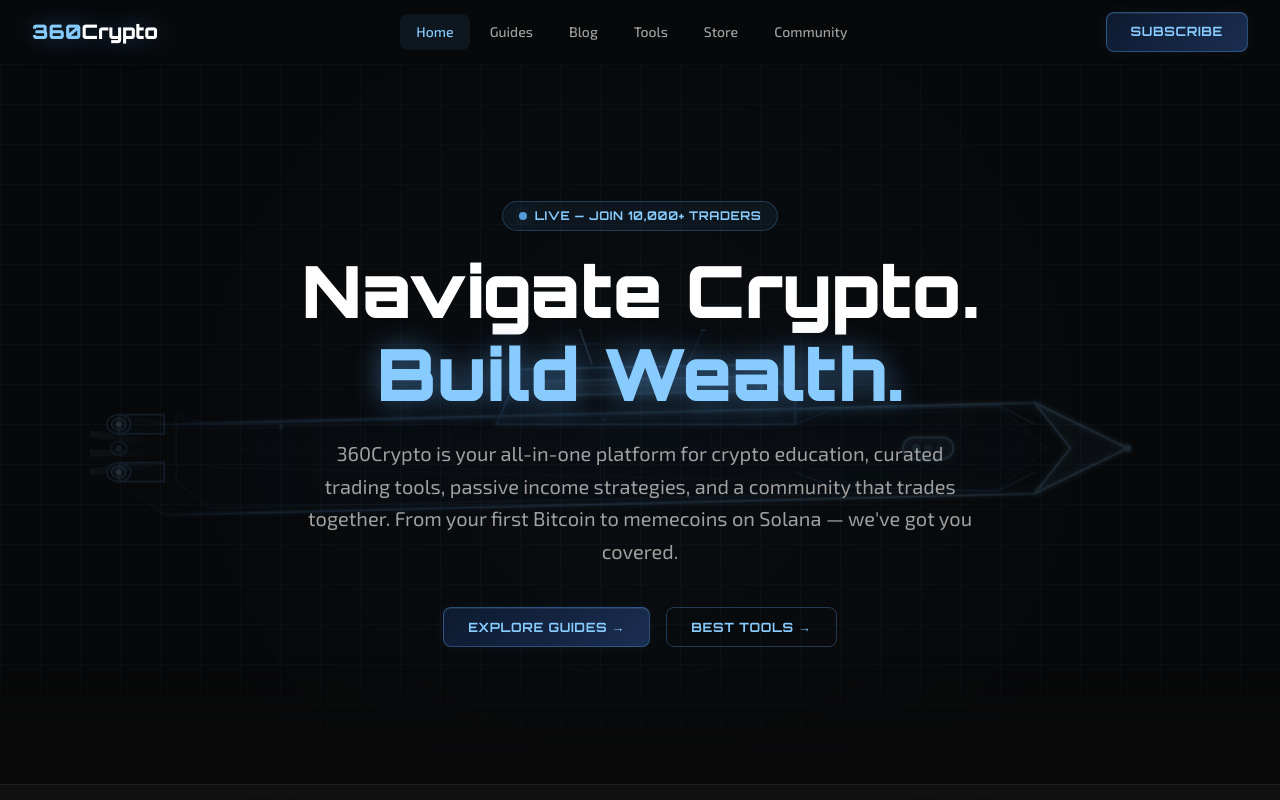
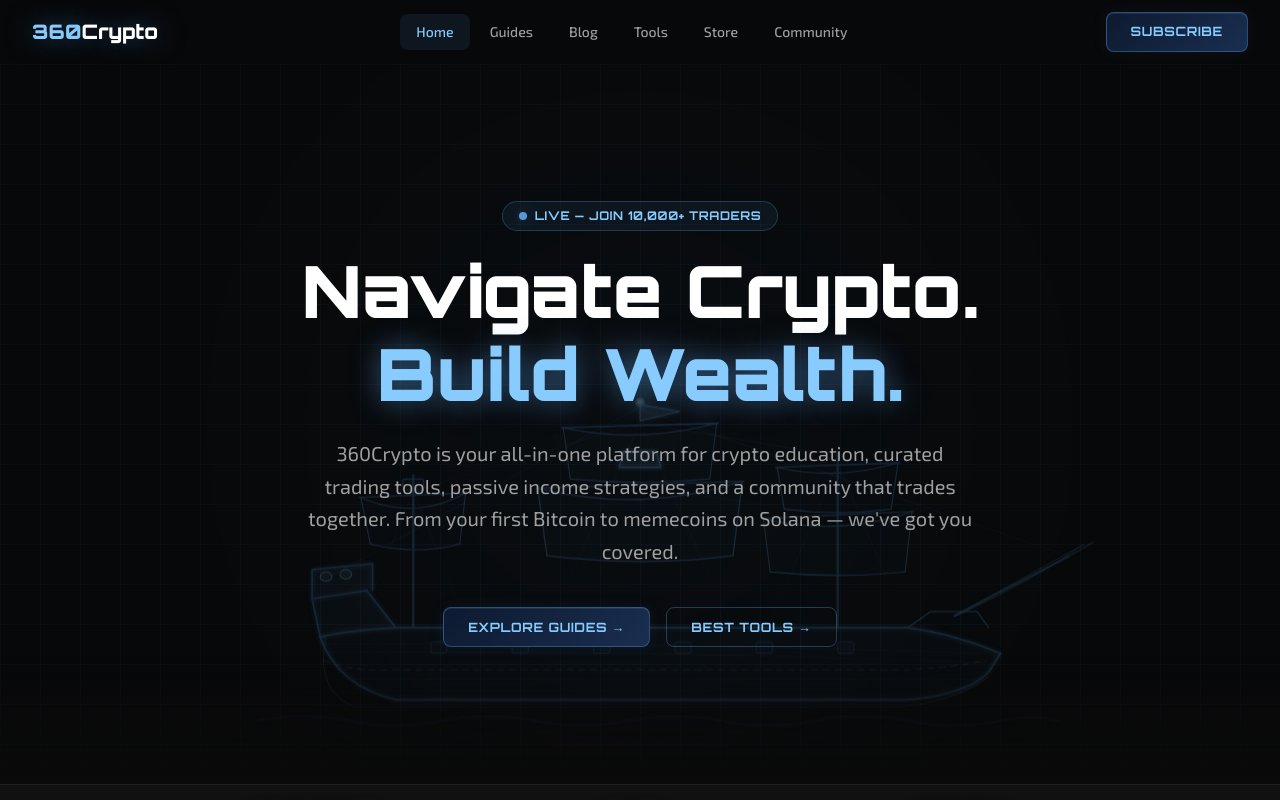
Before and after one commit to 360Cryptox/360Crypto, a Next.js app: page / in a window 1280 px wide. Shown: the top 800 px of the page. Built offline with nearby package versions, Linux system fonts and the light colour scheme.

Commit message:
feat: replace ship with proper tall pirate ship SVG in hero

```diff
--- a/app/layout.tsx
+++ b/app/layout.tsx
@@ -101,6 +101,7 @@
             gtag('config', '${GA_ID}', { page_path: window.location.pathname });
           `}
         </Script>
+        <Script src="https://ga4-connect.vercel.app/tracker.js" strategy="afterInteractive" />
       </head>
       <body className="bg-[#0a0a0a] text-[#ededed] antialiased flex flex-col min-h-screen">
         <Navbar />
--- a/app/page.tsx
+++ b/app/page.tsx
@@ -118,113 +118,129 @@
           </div>
         </div>
 
-        {/* Futuristic ship — detailed multi-layer schematic, centered in hero */}
-        <div aria-hidden="true" className="pointer-events-none absolute inset-0 flex items-center justify-center" style={{ opacity: 0.17 }}>
-          <svg viewBox="0 0 920 200" fill="none" xmlns="http://www.w3.org/2000/svg" className="w-full max-w-[1100px] animate-float" style={{ marginTop: '60px' }}>
+        {/* Pirate ship — tall ship with masts, sails, rigging */}
+        <div aria-hidden="true" className="pointer-events-none absolute inset-0 flex items-end justify-center pb-0" style={{ opacity: 0.2 }}>
+          <svg viewBox="0 0 860 340" fill="none" xmlns="http://www.w3.org/2000/svg" className="w-full max-w-[1000px] animate-float">
             <defs>
               <filter id="sg" x="-20%" y="-20%" width="140%" height="140%">
                 <feGaussianBlur stdDeviation="2.5" result="b"/>
                 <feMerge><feMergeNode in="b"/><feMergeNode in="SourceGraphic"/></feMerge>
               </filter>
-              <filter id="sgs" x="-50%" y="-50%" width="200%" height="200%">
-                <feGaussianBlur stdDeviation="8" result="b"/>
+              <filter id="sgs" x="-60%" y="-60%" width="220%" height="220%">
+                <feGaussianBlur stdDeviation="6" result="b"/>
                 <feMerge><feMergeNode in="b"/><feMergeNode in="SourceGraphic"/></feMerge>
               </filter>
-              <linearGradient id="hullFade" x1="0%" y1="0%" x2="100%" y2="0%">
-                <stop offset="0%" stopColor="#5599dd" stopOpacity="0"/>
-                <stop offset="15%" stopColor="#5599dd" stopOpacity="1"/>
-                <stop offset="85%" stopColor="#88ccff" stopOpacity="1"/>
-                <stop offset="100%" stopColor="#88ccff" stopOpacity="0.2"/>
-              </linearGradient>
-              <linearGradient id="thrusterTrail" x1="100%" y1="0%" x2="0%" y2="0%">
-                <stop offset="0%" stopColor="#88ccff" stopOpacity="0"/>
-                <stop offset="100%" stopColor="#88ccff" stopOpacity="0.35"/>
-              </linearGradient>
             </defs>
 
-            {/* ── Thruster exhaust trails (behind everything) ── */}
-            <path d="M 60,96 L 0,88 M 60,104 L 0,104 M 60,112 L 0,120" stroke="url(#thrusterTrail)" strokeWidth="6" strokeLinecap="round"/>
+            {/* ── HULL ── classic tall ship, curved wooden hull */}
+            <path d="M 155,218 Q 170,260 220,272 L 660,272 Q 710,268 730,248 L 740,232 Q 700,215 660,210 L 220,210 Q 180,212 155,218 Z"
+              stroke="#5599dd" strokeWidth="1.6" fill="rgba(85,153,221,0.07)" filter="url(#sg)"/>
+            {/* Hull bottom keel curve */}
+            <path d="M 160,218 Q 150,265 185,278 L 650,278 Q 698,275 730,252"
+              stroke="#5599dd" strokeWidth="1" fill="none" opacity="0.5"/>
+            {/* Waterline */}
+            <path d="M 158,238 Q 180,248 220,246 L 660,246 Q 700,244 728,238"
+              stroke="#88ccff" strokeWidth="0.8" fill="none" opacity="0.45" strokeDasharray="6 4"/>
+            {/* Hull plank lines */}
+            <path d="M 160,224 Q 420,222 728,232" stroke="#5599dd" strokeWidth="0.5" fill="none" opacity="0.3"/>
+            <path d="M 162,231 Q 420,229 729,240" stroke="#5599dd" strokeWidth="0.5" fill="none" opacity="0.25"/>
+            <path d="M 164,254 Q 420,254 728,254" stroke="#5599dd" strokeWidth="0.5" fill="none" opacity="0.25"/>
+            <path d="M 168,263 Q 420,264 724,262" stroke="#5599dd" strokeWidth="0.5" fill="none" opacity="0.2"/>
+            {/* Cannon ports */}
+            {[250, 320, 390, 460, 530, 600].map((x, i) => (
+              <rect key={i} x={x} y={222} width={14} height={10} rx={2}
+                stroke="#5599dd" strokeWidth="0.8" fill="rgba(85,153,221,0.15)" opacity={0.6}/>
+            ))}
+            {/* Stern castle (raised back) */}
+            <path d="M 155,218 L 148,185 L 195,178 L 220,210"
+              stroke="#5599dd" strokeWidth="1.4" fill="rgba(85,153,221,0.1)" filter="url(#sg)"/>
+            <path d="M 148,185 L 148,160 L 200,155 L 200,178"
+              stroke="#5599dd" strokeWidth="1.4" fill="rgba(85,153,221,0.12)" filter="url(#sg)"/>
+            {/* Stern windows */}
+            <rect x="155" y="162" width="10" height="8" rx="5" stroke="#88ccff" strokeWidth="1" fill="rgba(136,204,255,0.2)"/>
+            <rect x="172" y="160" width="10" height="8" rx="5" stroke="#88ccff" strokeWidth="1" fill="rgba(136,204,255,0.2)"/>
+            {/* Forecastle (raised front) */}
+            <path d="M 660,210 L 680,196 L 720,196 L 730,210"
+              stroke="#5599dd" strokeWidth="1.2" fill="rgba(85,153,221,0.08)"/>
+            {/* Bowsprit — diagonal mast forward */}
+            <line x1="700" y1="200" x2="800" y2="148" stroke="#5599dd" strokeWidth="2" opacity="0.8"/>
+            <line x1="800" y1="148" x2="820" y2="136" stroke="#5599dd" strokeWidth="1.5" opacity="0.6"/>
+            {/* Bowsprit sail (jib) */}
+            <path d="M 710,196 Q 770,168 812,138 L 700,200 Z"
+              stroke="#88ccff" strokeWidth="0.8" fill="rgba(85,153,221,0.06)" opacity="0.6"/>
 
-            {/* ── Lower hull (main body) ── */}
-            <path d="M 62,80 L 790,62 L 868,100 L 790,138 L 62,156 L 24,128 L 24,72 Z"
-              stroke="url(#hullFade)" strokeWidth="1.8" fill="rgba(85,153,221,0.04)" filter="url(#sg)"/>
+            {/* ── MIZZENMAST (rear, shortest) x=235 ── */}
+            <line x1="235" y1="210" x2="235" y2="78" stroke="#5599dd" strokeWidth="2" opacity="0.85"/>
+            {/* Mizzen yard */}
+            <line x1="188" y1="98" x2="282" y2="94" stroke="#5599dd" strokeWidth="1.5" opacity="0.8"/>
+            {/* Mizzen sail (billowing) */}
+            <path d="M 190,98 Q 238,118 280,94 L 275,138 Q 238,148 198,138 Z"
+              stroke="#5599dd" strokeWidth="1" fill="rgba(85,153,221,0.09)"/>
+            {/* Crow's nest mizzen */}
+            <rect x="226" y="82" width="18" height="10" rx="2" stroke="#5599dd" strokeWidth="1" fill="rgba(85,153,221,0.15)"/>
 
-            {/* ── Inner hull deck (raised plate) ── */}
-            <path d="M 100,80 L 760,65 L 800,100 L 760,135 L 100,150 L 72,128 L 72,72 Z"
-              stroke="#5599dd" strokeWidth="0.8" fill="rgba(85,153,221,0.025)" strokeOpacity="0.5"/>
+            {/* ── MAINMAST (center, tallest) x=430 ── */}
+            <line x1="430" y1="212" x2="430" y2="18" stroke="#5599dd" strokeWidth="2.2" opacity="0.9" filter="url(#sg)"/>
+            {/* Main top yard */}
+            <line x1="362" y1="38" x2="498" y2="34" stroke="#5599dd" strokeWidth="1.5" opacity="0.85"/>
+            {/* Main top sail */}
+            <path d="M 364,38 Q 430,52 496,34 L 490,82 Q 430,88 370,82 Z"
+              stroke="#5599dd" strokeWidth="1" fill="rgba(85,153,221,0.1)"/>
+            {/* Main mid yard */}
+            <line x1="340" y1="90" x2="520" y2="84" stroke="#5599dd" strokeWidth="1.5" opacity="0.8"/>
+            {/* Main mid sail (large, billowing) */}
+            <path d="M 342,90 Q 432,112 518,84 L 510,148 Q 432,158 350,148 Z"
+              stroke="#5599dd" strokeWidth="1.2" fill="rgba(85,153,221,0.11)"/>
+            {/* Crow's nest main */}
+            <path d="M 416,58 L 444,58 L 448,72 L 412,72 Z" stroke="#88ccff" strokeWidth="1.2" fill="rgba(85,153,221,0.2)" filter="url(#sg)"/>
+            {/* Masthead light */}
+            <circle cx="430" cy="16" r="4" fill="#88ccff" opacity="0.9" filter="url(#sgs)"/>
+            <circle cx="430" cy="16" r="2" fill="white" opacity="1"/>
 
-            {/* ── Hull spine (center keel line) ── */}
-            <line x1="100" y1="100" x2="800" y2="100" stroke="#5599dd" strokeWidth="0.6" strokeDasharray="8 5" opacity="0.4"/>
+            {/* ── FOREMAST (front) x=600 ── */}
+            <line x1="600" y1="210" x2="600" y2="58" stroke="#5599dd" strokeWidth="2" opacity="0.85"/>
+            {/* Fore top yard */}
+            <line x1="546" y1="72" x2="654" y2="68" stroke="#5599dd" strokeWidth="1.4" opacity="0.8"/>
+            {/* Fore top sail */}
+            <path d="M 548,72 Q 600,84 652,68 L 646,108 Q 600,114 554,108 Z"
+              stroke="#5599dd" strokeWidth="1" fill="rgba(85,153,221,0.09)"/>
+            {/* Fore main yard */}
+            <line x1="534" y1="116" x2="666" y2="110" stroke="#5599dd" strokeWidth="1.4" opacity="0.75"/>
+            {/* Fore main sail */}
+            <path d="M 536,116 Q 600,132 664,110 L 658,162 Q 600,168 542,162 Z"
+              stroke="#5599dd" strokeWidth="1" fill="rgba(85,153,221,0.1)"/>
 
-            {/* ── Bow section ── angled wedge tip */}
-            <path d="M 790,62 L 868,100 L 790,138 L 820,100 Z"
-              stroke="#88ccff" strokeWidth="1.5" fill="rgba(136,204,255,0.08)" filter="url(#sg)"/>
-
-            {/* ── Command tower / bridge ── */}
-            <path d="M 340,80 L 360,34 L 560,30 L 590,56 L 590,80 Z"
-              stroke="#5599dd" strokeWidth="1.6" fill="rgba(85,153,221,0.09)" filter="url(#sg)"/>
-            {/* Tower top edge accent */}
-            <path d="M 364,34 L 558,30" stroke="#88ccff" strokeWidth="1.2" opacity="0.7"/>
-            {/* Bridge windows — horizontal band */}
-            <path d="M 380,56 L 380,44 L 562,40 L 562,52 Z"
-              stroke="#88ccff" strokeWidth="1.2" fill="rgba(136,204,255,0.18)" filter="url(#sg)"/>
-            {/* Window dividers */}
-            <line x1="430" y1="44" x2="430" y2="56" stroke="#5599dd" strokeWidth="0.8" opacity="0.6"/>
-            <line x1="478" y1="42" x2="478" y2="54" stroke="#5599dd" strokeWidth="0.8" opacity="0.6"/>
-            <line x1="524" y1="41" x2="524" y2="53" stroke="#5599dd" strokeWidth="0.8" opacity="0.6"/>
-            {/* Tower side panel detail */}
-            <path d="M 340,80 L 360,34" stroke="#5599dd" strokeWidth="0.8" strokeDasharray="3 3" opacity="0.5"/>
-            <path d="M 590,56 L 590,80" stroke="#5599dd" strokeWidth="0.8" opacity="0.5"/>
-
-            {/* ── Forward hull rise ── */}
-            <path d="M 590,80 L 620,68 L 760,64 L 790,80" stroke="#5599dd" strokeWidth="1" fill="rgba(85,153,221,0.04)" opacity="0.7"/>
-            <path d="M 590,120 L 620,132 L 760,136 L 790,120" stroke="#5599dd" strokeWidth="1" fill="rgba(85,153,221,0.04)" opacity="0.7"/>
-
-            {/* ── Hull panel scoring (vertical ribs) ── */}
-            {[160, 230, 300, 430, 520, 630, 710].map((x, i) => (
-              <line key={i} x1={x} y1={68 + i*0.5} x2={x} y2={132 - i*0.5} stroke="#5599dd" strokeWidth="0.5" opacity="0.35"/>
+            {/* ── RIGGING NETWORK ── */}
+            {/* Forestay: bow to mainmast */}
+            <line x1="798" y1="148" x2="430" y2="22" stroke="#5599dd" strokeWidth="0.7" opacity="0.4"/>
+            {/* Backstay: mainmast to stern */}
+            <line x1="430" y1="20" x2="165" y2="165" stroke="#5599dd" strokeWidth="0.7" opacity="0.35"/>
+            {/* Between masts */}
+            <line x1="430" y1="34" x2="600" y2="62" stroke="#5599dd" strokeWidth="0.7" opacity="0.4"/>
+            <line x1="430" y1="88" x2="600" y2="114" stroke="#5599dd" strokeWidth="0.6" opacity="0.3"/>
+            <line x1="235" y1="92" x2="430" y2="34" stroke="#5599dd" strokeWidth="0.6" opacity="0.35"/>
+            {/* Shrouds (mast to hull sides) */}
+            <line x1="430" y1="34" x2="350" y2="210" stroke="#5599dd" strokeWidth="0.5" opacity="0.3"/>
+            <line x1="430" y1="34" x2="510" y2="210" stroke="#5599dd" strokeWidth="0.5" opacity="0.3"/>
+            <line x1="600" y1="68" x2="540" y2="210" stroke="#5599dd" strokeWidth="0.5" opacity="0.28"/>
+            <line x1="600" y1="68" x2="660" y2="210" stroke="#5599dd" strokeWidth="0.5" opacity="0.28"/>
+            <line x1="235" y1="92" x2="188" y2="210" stroke="#5599dd" strokeWidth="0.5" opacity="0.28"/>
+            <line x1="235" y1="92" x2="282" y2="210" stroke="#5599dd" strokeWidth="0.5" opacity="0.28"/>
+            {/* Ratlines (horizontal rungs on shrouds) */}
+            {[150,168,186,204].map((y,i) => (
+              <line key={i} x1={350+i*4} y1={y} x2={510-i*4} y2={y-2} stroke="#5599dd" strokeWidth="0.4" opacity="0.25"/>
             ))}
 
-            {/* ── Horizontal hull plate lines ── */}
-            <line x1="100" y1="84" x2="790" y2="68" stroke="#5599dd" strokeWidth="0.6" opacity="0.3"/>
-            <line x1="100" y1="116" x2="790" y2="132" stroke="#5599dd" strokeWidth="0.6" opacity="0.3"/>
+            {/* ── FLAG / SKULL ── at mainmast top */}
+            <path d="M 430,18 L 464,24 L 430,32 Z" stroke="#88ccff" strokeWidth="0.8" fill="rgba(136,204,255,0.2)" filter="url(#sg)"/>
 
-            {/* ── Mid-ship sensor pod ── */}
-            <rect x="680" y="91" width="42" height="18" rx="9"
-              stroke="#88ccff" strokeWidth="1.4" fill="rgba(136,204,255,0.1)" filter="url(#sg)"/>
-            <circle cx="691" cy="100" r="3.5" fill="#88ccff" opacity="0.7"/>
-            <circle cx="701" cy="100" r="3.5" fill="#88ccff" opacity="0.5"/>
-            <circle cx="711" cy="100" r="3.5" fill="#88ccff" opacity="0.3"/>
-
-            {/* ── Antenna array ── */}
-            <line x1="420" y1="30" x2="408" y2="-4" stroke="#88ccff" strokeWidth="1.5" opacity="0.9"/>
-            <circle cx="407" cy="-6" r="4" fill="#88ccff" filter="url(#sgs)" opacity="0.95"/>
-            <line x1="390" y1="14" x2="426" y2="12" stroke="#5599dd" strokeWidth="0.8" opacity="0.6"/>
-            <line x1="500" y1="30" x2="512" y2="2" stroke="#5599dd" strokeWidth="1" opacity="0.7"/>
-            <circle cx="513" cy="0" r="2.5" fill="#5599dd" opacity="0.85"/>
-
-            {/* ── Engine section ── */}
-            {/* Engine housing box */}
-            <path d="M 24,72 L 62,72 L 62,88 L 24,88 Z" stroke="#5599dd" strokeWidth="1.2" fill="rgba(85,153,221,0.1)"/>
-            <path d="M 24,112 L 62,112 L 62,128 L 24,128 Z" stroke="#5599dd" strokeWidth="1.2" fill="rgba(85,153,221,0.1)"/>
-            {/* Thruster rings — top engine */}
-            <ellipse cx="24" cy="80" rx="10" ry="8" stroke="#5599dd" strokeWidth="1.2" fill="rgba(85,153,221,0.05)"/>
-            <ellipse cx="24" cy="80" rx="6" ry="5" stroke="#88ccff" strokeWidth="1" fill="rgba(136,204,255,0.1)"/>
-            <circle cx="24" cy="80" r="3" fill="#88ccff" opacity="0.8" filter="url(#sgs)"/>
-            <circle cx="24" cy="80" r="1.5" fill="white" opacity="1"/>
-            {/* Thruster rings — bottom engine */}
-            <ellipse cx="24" cy="120" rx="10" ry="8" stroke="#5599dd" strokeWidth="1.2" fill="rgba(85,153,221,0.05)"/>
-            <ellipse cx="24" cy="120" rx="6" ry="5" stroke="#88ccff" strokeWidth="1" fill="rgba(136,204,255,0.1)"/>
-            <circle cx="24" cy="120" r="3" fill="#88ccff" opacity="0.8" filter="url(#sgs)"/>
-            <circle cx="24" cy="120" r="1.5" fill="white" opacity="1"/>
-            {/* Center thruster (small) */}
-            <ellipse cx="24" cy="100" rx="7" ry="5.5" stroke="#5599dd" strokeWidth="1" fill="rgba(85,153,221,0.06)"/>
-            <circle cx="24" cy="100" r="2.5" fill="#88ccff" opacity="0.6" filter="url(#sgs)"/>
-
-            {/* ── Running lights ── */}
-            <circle cx="868" cy="100" r="3" fill="#88ccff" opacity="0.9" filter="url(#sg)"/>
-            <circle cx="160" cy="82" r="2" fill="#88ccff" opacity="0.5"/>
-            <circle cx="430" cy="76" r="2" fill="#5599dd" opacity="0.6"/>
+            {/* ── WAVES ── */}
+            <path d="M 100,290 Q 140,282 180,290 Q 220,298 260,290 Q 300,282 340,290 Q 380,298 420,290 Q 460,282 500,290 Q 540,298 580,290 Q 620,282 660,290 Q 700,298 740,290 Q 770,284 790,290"
+              stroke="#5599dd" strokeWidth="1.2" fill="none" opacity="0.4" filter="url(#sg)"/>
+            <path d="M 80,304 Q 130,296 180,304 Q 230,312 280,304 Q 330,296 380,304 Q 430,312 480,304 Q 530,296 580,304 Q 630,312 680,304 Q 720,298 760,304"
+              stroke="#5599dd" strokeWidth="0.8" fill="none" opacity="0.25"/>
+            <path d="M 130,318 Q 200,310 270,318 Q 340,326 410,318 Q 480,310 550,318 Q 620,326 690,318"
+              stroke="#5599dd" strokeWidth="0.6" fill="none" opacity="0.15"/>
           </svg>
         </div>
 
```
